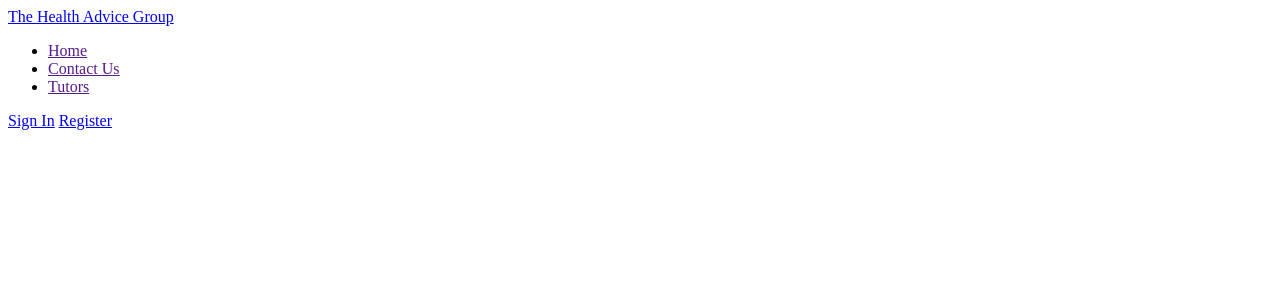
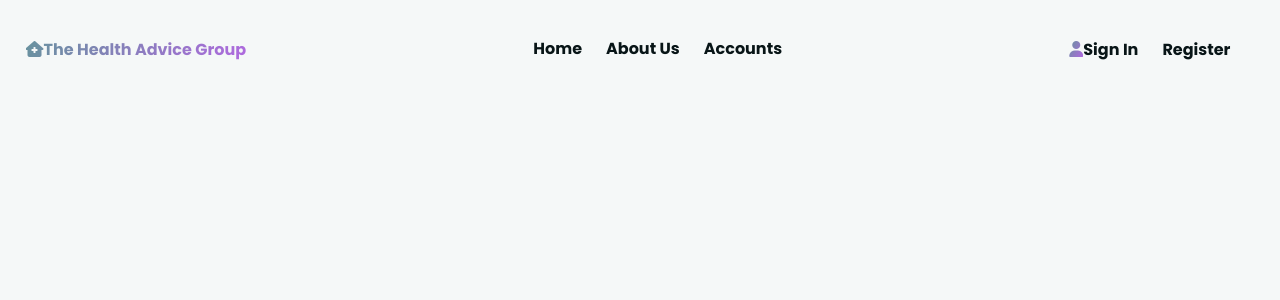
Before and after one commit to CallumhGit/Health-Advice-Group-Task-2, a Flask app: template templates/index.html in a window 1280 px wide. Shown: the top 300 px of the page. Run offline with Flask 3, Linux system fonts and the light colour scheme; the template is opened without the code that fills it, so the values that code supplies are empty.

Commit message:
finsihed nav bar

```diff
--- /dev/null
+++ b/static/css/indexstyle.css
@@ -0,0 +1,97 @@
+
+@import url('https://fonts.googleapis.com/css2?family=Poppins:ital,wght@0,700;1,400&display=swap');
+
+@import url('styles.css');
+
+* {
+    margin: 0;
+    padding: 0;
+    font-family: 'Poppins', sans-serif;
+}
+
+body{
+    position: relative;
+    height: 100vh;
+    overflow-x: hidden;
+    background-color: var(--background-color);
+}
+
+
+/* styling of hte navigation bar*/
+
+header {
+    position: relative;
+    width: 100%;
+    top: 0;
+    right: 0;
+    z-index: 1000;
+    display: flex;
+    align-items: center;
+    justify-content: space-between;
+    background: transparent;
+    padding: 1.75rem 0px;
+  }
+
+
+  #color-effect {
+    background: linear-gradient(120deg, var(--primary-color), var(--accent-color));
+    background-clip: text;
+    -webkit-background-clip: text;
+    -webkit-text-fill-color: transparent;
+  }
+
+  .logo {
+    margin-left: 2%;
+  }
+
+  .nav-links {
+    position: relative;
+
+  }
+
+  .nav-links ul {
+    position: relative;
+    display: flex;
+  }
+
+  .nav-links ul li {
+    list-style: none;
+    display: inline-block;
+    padding: 8px 12px;
+    position: relative;
+  }
+
+  .nav-links ul li::after {
+    content: '';
+    width: 0%;
+    height: 2px;
+    background-color: var(--secondary-color);
+    display: block;
+    margin: auto;
+    transition: 0.5s;
+  }
+
+  .nav-links ul li:hover::after {
+    width: 100%;
+
+  }
+
+  a {
+    text-decoration: none;
+    color: var(--text-color);
+  }
+
+  header .fa {
+    display: none;
+  }
+
+  .buttons {
+    display: flex;
+    align-items: center;
+    margin-right: 2%;
+
+  }
+
+  .buttons a{
+    padding-right: 1.5rem;
+  }
--- /dev/null
+++ b/static/css/styles.css
@@ -0,0 +1,8 @@
+:root {
+    --background-color: #f5f8f8;
+    --text-color: #081517;
+    --primary-color: #67939E;
+    --secondary-color: #A495DA;
+    --accent-color: #AF69DF;
+    --color-effect: linear-gradient(120deg, var(--primary-color), var(--accent-color))
+}
--- a/templates/base.html
+++ b/templates/base.html
@@ -3,7 +3,15 @@
 <head>
     <meta charset="UTF-8">
     <meta name="viewport" content="width=device-width, initial-scale=1.0">
+
     <link rel="stylesheet" href="{{url_for('static', filename = 'css/indexstyle.css')}}">
+    <link rel="stylesheet" href="https://cdnjs.cloudflare.com/ajax/libs/font-awesome/6.5.0/css/all.min.css"
+    integrity="sha512-Avb2QiuDEEvB4bZJYdft2mNjVShBftLdPG8FJ0V7irTLQ8Uo0qcPxh4Plq7G5tGm0rU+1SPhVotteLpBERwTkw=="
+    crossorigin="anonymous" referrerpolicy="no-referrer" />
+
+
+
+
     <title>The Health Advice Group{% block title_extension%}{% endblock %}</title>
     {% block head %}{% endblock %}
 </head>
--- a/templates/header.html
+++ b/templates/header.html
@@ -6,8 +6,8 @@
       <i class="fa fa-times" onclick="hideMenu()"></i>
       <ul>
         <li><a href="">Home</a></li>
-        <li><a href="">Contact Us</a></li>
-        <li><a href="">Tutors</a></li>
+        <li><a href="">About Us</a></li>
+        <li><a href="">Accounts</a></li>
       </ul>
     </div>
     <i class="fa fa-bars" onclick='showMenu()'></i>
```
Also changed, not shown: static/images/indexstyle.css (deleted).
